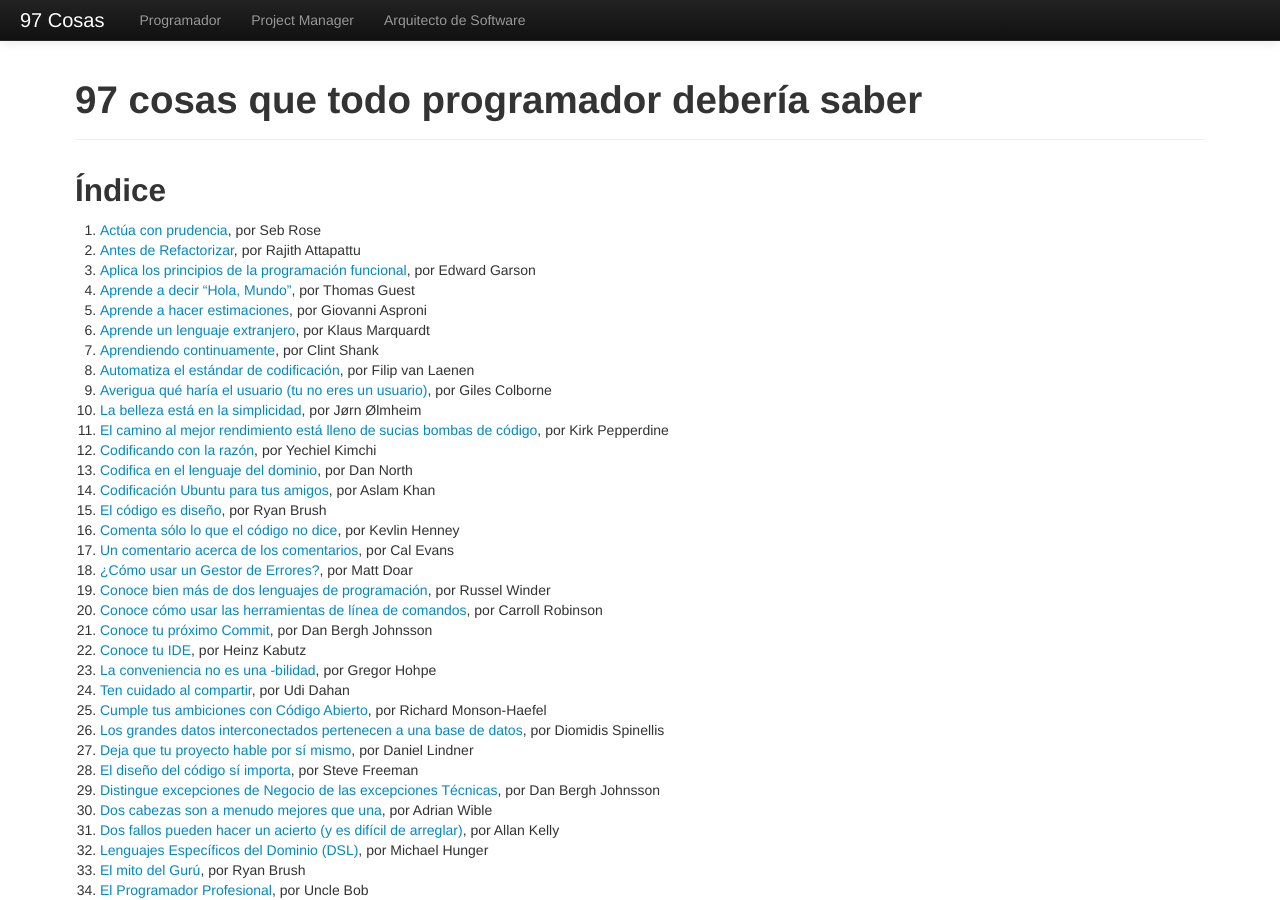
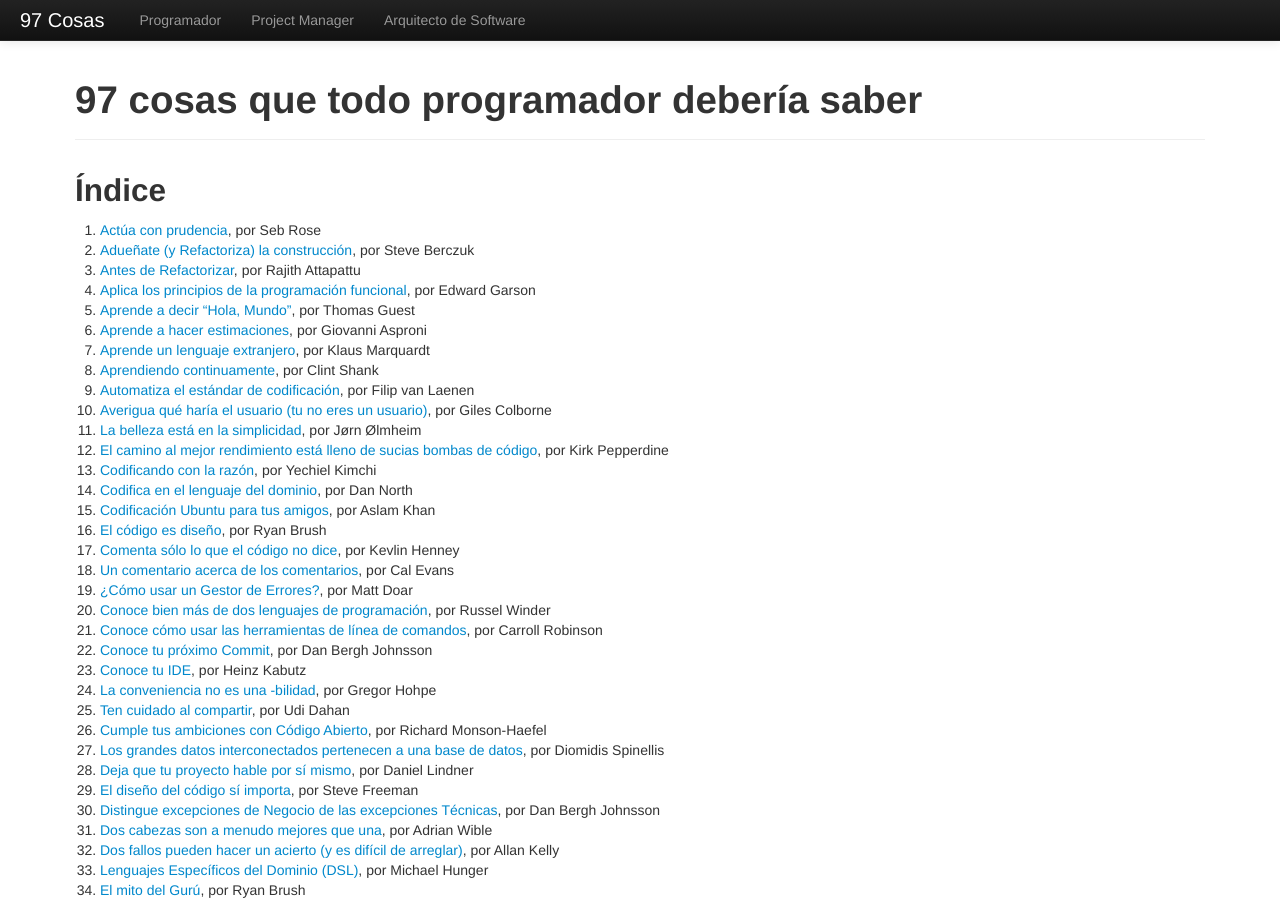
Before and after one commit to esparta/97cosas, a Jekyll site: the page built from programador/index.md, in a window 1280 px wide and 900 px high. Built offline with Jekyll 4.4.1, drawn with Linux system fonts in a browser that asks for light colours.

Commit message:
Added aduenate-build

```diff
--- a/programador/index.md
+++ b/programador/index.md
@@ -7,88 +7,89 @@ overview: true
 ## Índice
 
 1. [Actúa con prudencia](actua-con-prudencia.html), por Seb Rose
-2. [Antes de Refactorizar](antes-de-refactorizar.html), por Rajith Attapattu
-3. [Aplica los principios de la programación funcional](aplica-programacion-funcional.html), por Edward Garson
-4. [Aprende a decir "Hola, Mundo"](aprende-decir-hola-mundo.html), por Thomas Guest
-5. [Aprende a hacer estimaciones](aprende-estimaciones.html), por Giovanni Asproni
-6. [Aprende un lenguaje extranjero](aprende-lenguaje-extranjero.html), por Klaus Marquardt
-7. [Aprendiendo continuamente](aprendiendo-continuamente.html), por Clint Shank
-8. [Automatiza el estándar de codificación](automatiza-estandar-codificacion.html), por Filip van Laenen
-9. [Averigua qué haría el usuario (tu no eres un usuario)](averigua-que-haria-usuario.html), por Giles Colborne
-10. [La belleza está en la simplicidad](belleza-simplicidad.html), por Jørn Ølmheim
-11. [El camino al mejor rendimiento está lleno de sucias bombas de código](camino-al-rendimiento-bombas-codigo.html), por Kirk Pepperdine
-12. [Codificando con la razón](codifica-con-la-razon.html), por Yechiel Kimchi
-13. [Codifica en el lenguaje del dominio](codifica-en-lenguaje-del-dominio.html), por Dan North
-14. [Codificación Ubuntu para tus amigos](codificacion-ubuntu.html), por Aslam Khan
-15. [El código es diseño](codigo-es-disenno.html), por Ryan Brush
-16. [Comenta sólo lo que el código no dice](comenta-codigo-no-dice.html), por Kevlin Henney
-17. [Un comentario acerca de los comentarios](comentario-acerca-de-comentarios.html), por Cal Evans
-18. [¿Cómo usar un Gestor de Errores?](como-usar-bug-tracker.html), por Matt Doar
-19. [Conoce bien más de dos lenguajes de programación](conoce-bien-dos-lenguajes.html), por Russel Winder
-20. [Conoce cómo usar las herramientas de línea de comandos](conoce-como-usar-linea-comando.html), por Carroll Robinson
-21. [Conoce tu próximo Commit](conoce-proximo-commit.html), por Dan Bergh Johnsson
-22. [Conoce tu IDE](conoce-tu-ide.html), por Heinz Kabutz
-23. [La conveniencia no es una -bilidad](conveniencia.html), por Gregor Hohpe
-24. [Ten cuidado al compartir](cuidado-al-compartir.html), por Udi Dahan
-25. [Cumple tus ambiciones con Código Abierto](cumple-ambiciones-con-codigo-abierto.html), por Richard Monson-Haefel
-26. [Los grandes datos interconectados pertenecen a una base de datos](datos-interconectados-pertenecen-base-de-datos.html), por Diomidis Spinellis
-27. [Deja que tu proyecto hable por sí mismo](deja-proyecto-hable-por-si-mismo.html), por Daniel Lindner
-28. [El diseño del código sí importa](diseno-en-codigo-importa.html), por Steve Freeman
-29. [Distingue excepciones de Negocio de las excepciones Técnicas](distingue-excepciones-negocio-tecnicas.html), por Dan Bergh Johnsson
-30. [Dos cabezas son a menudo mejores que una](dos-cabezas-mejor-una.html), por Adrian Wible
-31. [Dos fallos pueden hacer un acierto (y es difícil de arreglar)](dos-fallos-pueden-hacer-acierto.html), por Allan Kelly
-32. [Lenguajes Específicos del Dominio (DSL)](dsl.html), por Michael Hunger
-33. [El mito del Gurú](el-mito-del-guru.html), por Ryan Brush
-34. [El Programador Profesional](el-programador-profesional.html), por Uncle Bob
-35. [El trabajo duro no paga](el-trabajo-duro-no-paga.html), por Olve Maudal
-36. [Encapsula Comportamiento, no sólo Estado](encapsula-comportamiento.html), por Einar Landre
-37. [Escoge tus herramientas con cuidado](escoge-herramientas-con-cuidado.html), por Giovanni Asproni
-38. [Escribe código como si tuvieras que mantenerlo por el resto de tu vida](escribe-codigo-mantenerlo-por-vida.html), por Yuriy Zubarev
-39. [Escribe pequeñas funciones usando ejemplos](escribe-funciones-con-ejemplos.html), por Keith Braithwaite
-40. [Escribe las pruebas para las personas](escribe-pruebas-para-personas.html), por Gerard Meszaros
-41. [Evita errores](evita-errores.html), por Giles Colborne
-42. [Haz lo invisible más visible](haz-lo-invisible-mas-visible.html), por Jon Jagger
-43. [Haz mucha práctica deliberada](haz-mucha-practica-deliberada.html), por Jon Jagger
-44. [Implementa rápido y con frecuencia](implementa-rapido-y-con-frecuencia.html), por Steve Berczuk
-45. [Inicia con un Sí](inicia-con-un-si.html), por Alex Miller
-46. [Instalame](instalame.html), por Marcus Baker
-47. [Haz las Interfaces fáciles de usar correctamente y difíciles de usar incorrectamente](interfaces-faciles-usar.html), por Scott Meyers
-48. [La comunicación entre procesos afecta el tiempo de respuesta de la aplicación](ipc-afecta.html), por Randy Stafford
-49. [Lee el código](lee-el-codigo.html), por Karianne Berg
-50. [Lee las humanidades](lee-humanidades.html), por Keith Braithwaite
-51. [La longevidad de las soluciones provisionales](longevidad-soluciones-provisionales.html), por Klaus Marquardt
-52. [Mantén limpia la construcción](manten-limpia-construccion.html), por Johannes Brodwall
-53. [Mejora el código quitándolo](mejora-codigo-quitandolo.html), por Pete Goodliffe
-54. [Mensaje al futuro](mensaje-al-futuro.html), por Linda Rising
-55. [No sólo aprendas el lenguaje, entiende su cultura](no-aprendas-lenguaje-entiende-su-cultura.html), por Anders Norås
-56. [No claves tu programa en la posición vertical](no-claves-programa.html), por Espartaco Palma
-57. [No confíes en el "Aquí sucede la magia"](no-confies-magia.html), por AlanGriffiths
-58. [¡No ignores ese error!](no-ignores-error.html), por Pete Goodliffe
-59. [No seas lindo con tus datos de prueba](no-seas-lindo-pruebas.html), por Rod Begbie
-60. [No te repitas](no-te-repitas.html), por Steve Smith
-61. [No tengas miedo de romper cosas](no-tengas-miedo-de-romper-cosas.html), por Mike Lewis
-62. [¡No toques ese código!](no-toques-ese-codigo.html), por Cal Evans
-63. [Oportunidades perdidas del Poliformismo](oportunidades-perdidas-polimorfismo.html), por Kirk Pepperdine
-64. [El paso de mensajes lleva a una mejor escalabilidad en sistemas paralelos](paso-mensajes-mejor-escalabilidad.html), por Russel Winder
-65. [Pensando en estados](pensando-en-estados.html), por Niclas Nilsson
-66. [Pon todo bajo Control de Versiones](pon-todo-bajo-control-de-versiones.html), por Diomidis Spinellis
-67. [Da preferencia a tipos de Dominio Específico que los tipos primitivos](preferencia-tipos-dominio-especifico.html), por Einar Landre
-68. [El Principio de Responsabilidad Única](principio-responsabilidad-unica.html), por Uncle Bob
-69. [Prueba el comportamiento requerido, no el comportamiento incidental](prueba-comportamiento-requerido-no-incidental.html), por Kevlin Henney
-70. [Prueba precisa y concretamente](prueba-precisa-concretamente.html), por Kevlin Henney
-71. [Haz pruebas mientras duermes (y los fines de semana)](pruebas-fin-de-semana.html), por Rajith Attapattu
-72. [Las pruebas son el rigor ingenieril del desarrollo de software](pruebas-son-rigor-ingenieril.html), por Neal Ford
-73. [Los registros detallados perturbarán tu sueño](registros-detallados-quitaran-sueno.html), por Espartaco Palma
-74. [La Regla Boy Scout](regla-boy-scout.html), por Uncle Bob
-75. [La regla de oro del diseño de API](regla-oro-api.html), por Michael Feathers
-76. [Reinventa la rueda frecuentemente](reinventa-rueda-frecuentemente.html), por Jason P Sage
-77. [Resiste la tentación del patrón Singleton](resiste-tentacion-singleton.html), por Sam Saariste
-78. [Retrocede y Automatiza, Automatiza, Automatiza](retrocede-automatiza.html), por Cay Horstmann
-79. [Primero revisa tu código antes de buscar culpar a otros](revisa-tu-codigo.html), por Espartaco Palma
-80. [Revisiones de código](revisiones-codigo.html), por Mattias Karlsson
-81. [La Simplicidad viene de la Reducción](simplicidad-reduccion.html), por Paul W. Homer
-82. [Sólo el código dice la verdad](solo-codigo-dice-verdad.html), por Peter Sommerlad
-83. [Suelta el ratón y aléjate del teclado](suelta-raton-alejate-teclado.html), por Cay Horstmann
-84. [Toma ventaja de las herramientas de análisis de código](toma-ventaja-analisis-codigo.html), por Sarah Mount
-85. [Un binario](un-binario.html), por Steve Freeman
-86. [Usa el algoritmo y estructura de datos correcto](usa-algoritmo-estructura-de-datos-correcto.html), por JC van Winkel
+2. [Adueñate (y Refactoriza) la construcción](aduenate-build.html), por Steve Berczuk
+3. [Antes de Refactorizar](antes-de-refactorizar.html), por Rajith Attapattu
+4. [Aplica los principios de la programación funcional](aplica-programacion-funcional.html), por Edward Garson
+5. [Aprende a decir "Hola, Mundo"](aprende-decir-hola-mundo.html), por Thomas Guest
+6. [Aprende a hacer estimaciones](aprende-estimaciones.html), por Giovanni Asproni
+7. [Aprende un lenguaje extranjero](aprende-lenguaje-extranjero.html), por Klaus Marquardt
+8. [Aprendiendo continuamente](aprendiendo-continuamente.html), por Clint Shank
+9. [Automatiza el estándar de codificación](automatiza-estandar-codificacion.html), por Filip van Laenen
+10. [Averigua qué haría el usuario (tu no eres un usuario)](averigua-que-haria-usuario.html), por Giles Colborne
+11. [La belleza está en la simplicidad](belleza-simplicidad.html), por Jørn Ølmheim
+12. [El camino al mejor rendimiento está lleno de sucias bombas de código](camino-al-rendimiento-bombas-codigo.html), por Kirk Pepperdine
+13. [Codificando con la razón](codifica-con-la-razon.html), por Yechiel Kimchi
+14. [Codifica en el lenguaje del dominio](codifica-en-lenguaje-del-dominio.html), por Dan North
+15. [Codificación Ubuntu para tus amigos](codificacion-ubuntu.html), por Aslam Khan
+16. [El código es diseño](codigo-es-disenno.html), por Ryan Brush
+17. [Comenta sólo lo que el código no dice](comenta-codigo-no-dice.html), por Kevlin Henney
+18. [Un comentario acerca de los comentarios](comentario-acerca-de-comentarios.html), por Cal Evans
+19. [¿Cómo usar un Gestor de Errores?](como-usar-bug-tracker.html), por Matt Doar
+20. [Conoce bien más de dos lenguajes de programación](conoce-bien-dos-lenguajes.html), por Russel Winder
+21. [Conoce cómo usar las herramientas de línea de comandos](conoce-como-usar-linea-comando.html), por Carroll Robinson
+22. [Conoce tu próximo Commit](conoce-proximo-commit.html), por Dan Bergh Johnsson
+23. [Conoce tu IDE](conoce-tu-ide.html), por Heinz Kabutz
+24. [La conveniencia no es una -bilidad](conveniencia.html), por Gregor Hohpe
+25. [Ten cuidado al compartir](cuidado-al-compartir.html), por Udi Dahan
+26. [Cumple tus ambiciones con Código Abierto](cumple-ambiciones-con-codigo-abierto.html), por Richard Monson-Haefel
+27. [Los grandes datos interconectados pertenecen a una base de datos](datos-interconectados-pertenecen-base-de-datos.html), por Diomidis Spinellis
+28. [Deja que tu proyecto hable por sí mismo](deja-proyecto-hable-por-si-mismo.html), por Daniel Lindner
+29. [El diseño del código sí importa](diseno-en-codigo-importa.html), por Steve Freeman
+30. [Distingue excepciones de Negocio de las excepciones Técnicas](distingue-excepciones-negocio-tecnicas.html), por Dan Bergh Johnsson
+31. [Dos cabezas son a menudo mejores que una](dos-cabezas-mejor-una.html), por Adrian Wible
+32. [Dos fallos pueden hacer un acierto (y es difícil de arreglar)](dos-fallos-pueden-hacer-acierto.html), por Allan Kelly
+33. [Lenguajes Específicos del Dominio (DSL)](dsl.html), por Michael Hunger
+34. [El mito del Gurú](el-mito-del-guru.html), por Ryan Brush
+35. [El Programador Profesional](el-programador-profesional.html), por Uncle Bob
+36. [El trabajo duro no paga](el-trabajo-duro-no-paga.html), por Olve Maudal
+37. [Encapsula Comportamiento, no sólo Estado](encapsula-comportamiento.html), por Einar Landre
+38. [Escoge tus herramientas con cuidado](escoge-herramientas-con-cuidado.html), por Giovanni Asproni
+39. [Escribe código como si tuvieras que mantenerlo por el resto de tu vida](escribe-codigo-mantenerlo-por-vida.html), por Yuriy Zubarev
+40. [Escribe pequeñas funciones usando ejemplos](escribe-funciones-con-ejemplos.html), por Keith Braithwaite
+41. [Escribe las pruebas para las personas](escribe-pruebas-para-personas.html), por Gerard Meszaros
+42. [Evita errores](evita-errores.html), por Giles Colborne
+43. [Haz lo invisible más visible](haz-lo-invisible-mas-visible.html), por Jon Jagger
+44. [Haz mucha práctica deliberada](haz-mucha-practica-deliberada.html), por Jon Jagger
+45. [Implementa rápido y con frecuencia](implementa-rapido-y-con-frecuencia.html), por Steve Berczuk
+46. [Inicia con un Sí](inicia-con-un-si.html), por Alex Miller
+47. [Instalame](instalame.html), por Marcus Baker
+48. [Haz las Interfaces fáciles de usar correctamente y difíciles de usar incorrectamente](interfaces-faciles-usar.html), por Scott Meyers
+49. [La comunicación entre procesos afecta el tiempo de respuesta de la aplicación](ipc-afecta.html), por Randy Stafford
+50. [Lee el código](lee-el-codigo.html), por Karianne Berg
+51. [Lee las humanidades](lee-humanidades.html), por Keith Braithwaite
+52. [La longevidad de las soluciones provisionales](longevidad-soluciones-provisionales.html), por Klaus Marquardt
+53. [Mantén limpia la construcción](manten-limpia-construccion.html), por Johannes Brodwall
+54. [Mejora el código quitándolo](mejora-codigo-quitandolo.html), por Pete Goodliffe
+55. [Mensaje al futuro](mensaje-al-futuro.html), por Linda Rising
+56. [No sólo aprendas el lenguaje, entiende su cultura](no-aprendas-lenguaje-entiende-su-cultura.html), por Anders Norås
+57. [No claves tu programa en la posición vertical](no-claves-programa.html), por Espartaco Palma
+58. [No confíes en el "Aquí sucede la magia"](no-confies-magia.html), por AlanGriffiths
+59. [¡No ignores ese error!](no-ignores-error.html), por Pete Goodliffe
+60. [No seas lindo con tus datos de prueba](no-seas-lindo-pruebas.html), por Rod Begbie
+61. [No te repitas](no-te-repitas.html), por Steve Smith
+62. [No tengas miedo de romper cosas](no-tengas-miedo-de-romper-cosas.html), por Mike Lewis
+63. [¡No toques ese código!](no-toques-ese-codigo.html), por Cal Evans
+64. [Oportunidades perdidas del Poliformismo](oportunidades-perdidas-polimorfismo.html), por Kirk Pepperdine
+65. [El paso de mensajes lleva a una mejor escalabilidad en sistemas paralelos](paso-mensajes-mejor-escalabilidad.html), por Russel Winder
+66. [Pensando en estados](pensando-en-estados.html), por Niclas Nilsson
+67. [Pon todo bajo Control de Versiones](pon-todo-bajo-control-de-versiones.html), por Diomidis Spinellis
+68. [Da preferencia a tipos de Dominio Específico que los tipos primitivos](preferencia-tipos-dominio-especifico.html), por Einar Landre
+69. [El Principio de Responsabilidad Única](principio-responsabilidad-unica.html), por Uncle Bob
+70. [Prueba el comportamiento requerido, no el comportamiento incidental](prueba-comportamiento-requerido-no-incidental.html), por Kevlin Henney
+71. [Prueba precisa y concretamente](prueba-precisa-concretamente.html), por Kevlin Henney
+72. [Haz pruebas mientras duermes (y los fines de semana)](pruebas-fin-de-semana.html), por Rajith Attapattu
+73. [Las pruebas son el rigor ingenieril del desarrollo de software](pruebas-son-rigor-ingenieril.html), por Neal Ford
+74. [Los registros detallados perturbarán tu sueño](registros-detallados-quitaran-sueno.html), por Espartaco Palma
+75. [La Regla Boy Scout](regla-boy-scout.html), por Uncle Bob
+76. [La regla de oro del diseño de API](regla-oro-api.html), por Michael Feathers
+77. [Reinventa la rueda frecuentemente](reinventa-rueda-frecuentemente.html), por Jason P Sage
+78. [Resiste la tentación del patrón Singleton](resiste-tentacion-singleton.html), por Sam Saariste
+79. [Retrocede y Automatiza, Automatiza, Automatiza](retrocede-automatiza.html), por Cay Horstmann
+80. [Primero revisa tu código antes de buscar culpar a otros](revisa-tu-codigo.html), por Espartaco Palma
+81. [Revisiones de código](revisiones-codigo.html), por Mattias Karlsson
+82. [La Simplicidad viene de la Reducción](simplicidad-reduccion.html), por Paul W. Homer
+83. [Sólo el código dice la verdad](solo-codigo-dice-verdad.html), por Peter Sommerlad
+84. [Suelta el ratón y aléjate del teclado](suelta-raton-alejate-teclado.html), por Cay Horstmann
+85. [Toma ventaja de las herramientas de análisis de código](toma-ventaja-analisis-codigo.html), por Sarah Mount
+86. [Un binario](un-binario.html), por Steve Freeman
+87. [Usa el algoritmo y estructura de datos correcto](usa-algoritmo-estructura-de-datos-correcto.html), por JC van Winkel
```
Also changed, not shown: programador/aduenate-build.md (added, +20 -0 lines).
